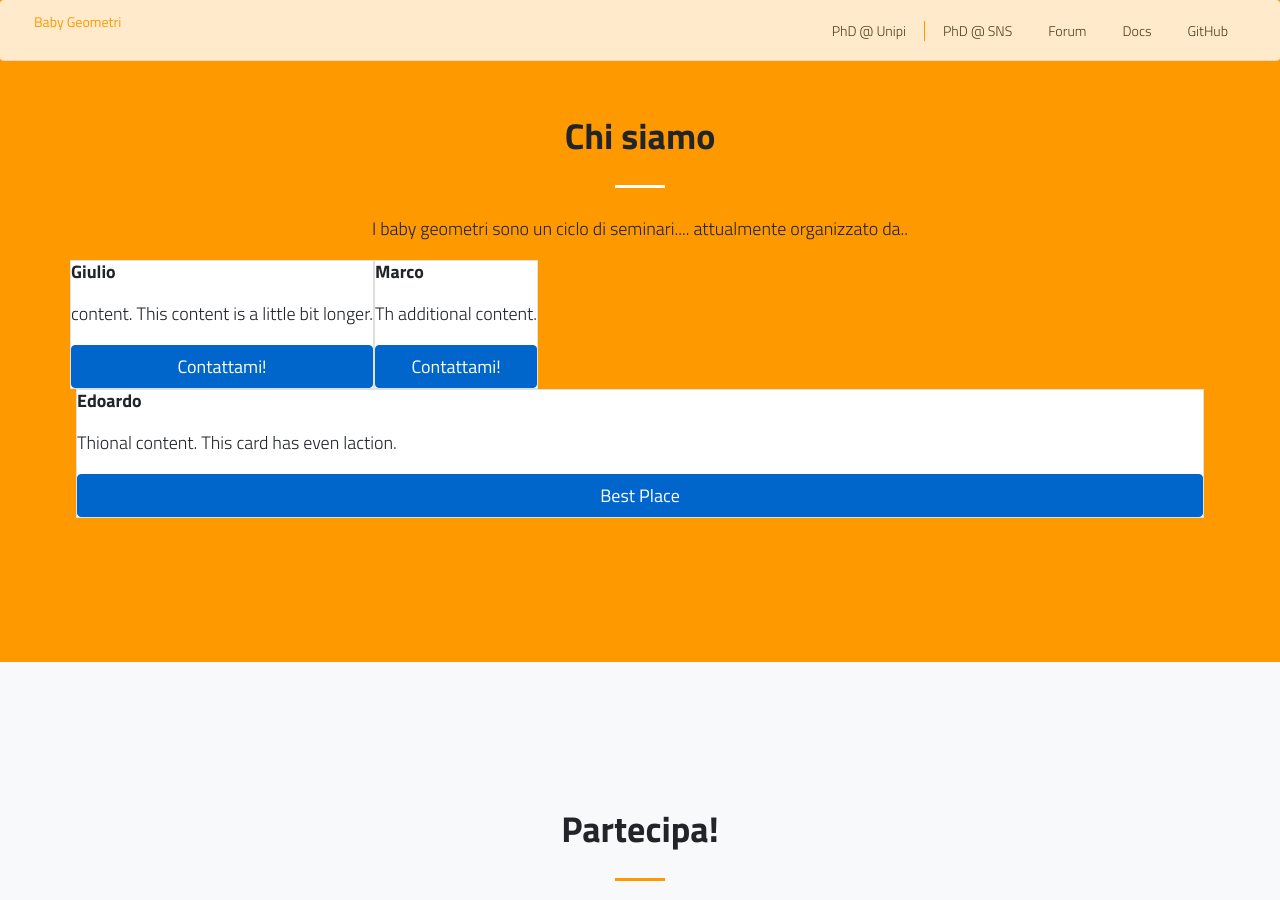
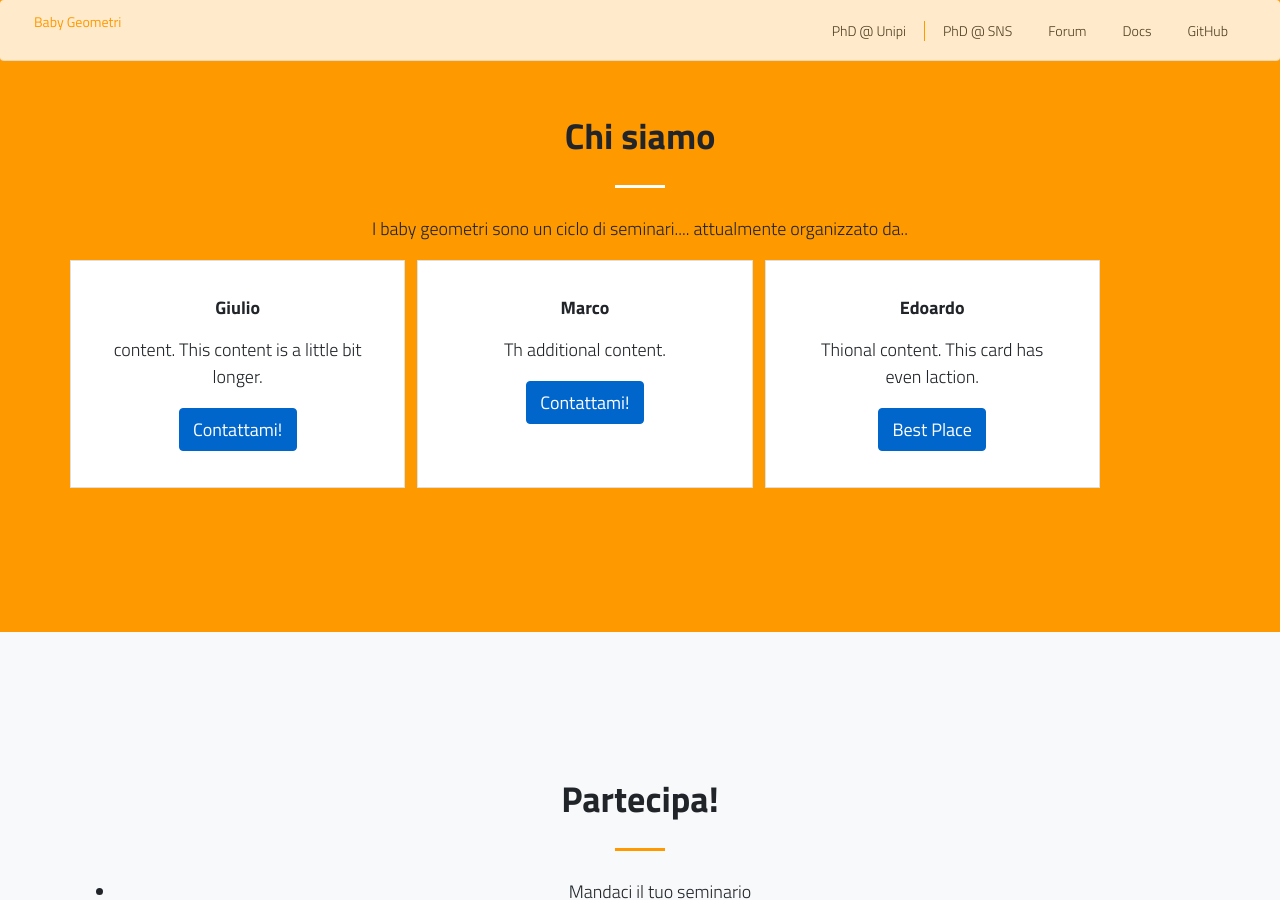
Before and after one commit to baby-geometri/baby-geometri.github.io, a Jekyll site: the page built from index.md, in a window 1280 px wide and 900 px high, scrolled down 2632 px. Built offline with Jekyll 4.4.1, drawn with Linux system fonts in a browser that asks for light colours; nearby versions of some CDN libraries.

Commit message:
Update default.html

```diff
--- a/_layouts/default.html
+++ b/_layouts/default.html
@@ -153,30 +153,27 @@
         <h2 class="section-heading">{{ site.data.content.chisiamo.title }}</h2>
         <hr class="light my-4">
          {{ site.data.content.chisiamo.text }}
-     <!---  <ul>
-        {% for points in site.data.content.chisiamo.people %}
-          <li class="mb-4">{{ points.point }}</p>
-        {% endfor %} -->
        </ul>
       </div>
 
 
 <div class="card-deck">
-  <div class="card text-center>
+
+  <div class="card text-center">
     <div class="card-body">
       <h5 class="card-title">Giulio</h5>
       <p class="card-text">content. This content is a little bit longer.</p>
      <a href="https://www.sns.it/ugov/persone/giulio-belletti" class="btn btn-primary">Contattami!</a>
     </div>
   </div>
-  <div class="card text-center>
+  <div class="card text-center">
     <div class="card-body">
       <h5 class="card-title">Marco</h5>
       <p class="card-text">Th additional content.</p>
      <a href="http://people.dm.unipi.it/moraschini/" class="btn btn-primary">Contattami!</a>
     </div>
   </div>
-  <div class="card text-center>
+  <div class="card text-center">
     <div class="card-body">
       <h5 class="card-title">Edoardo</h5>
       <p class="card-text">Thional content. This card has even laction.</p>
```
